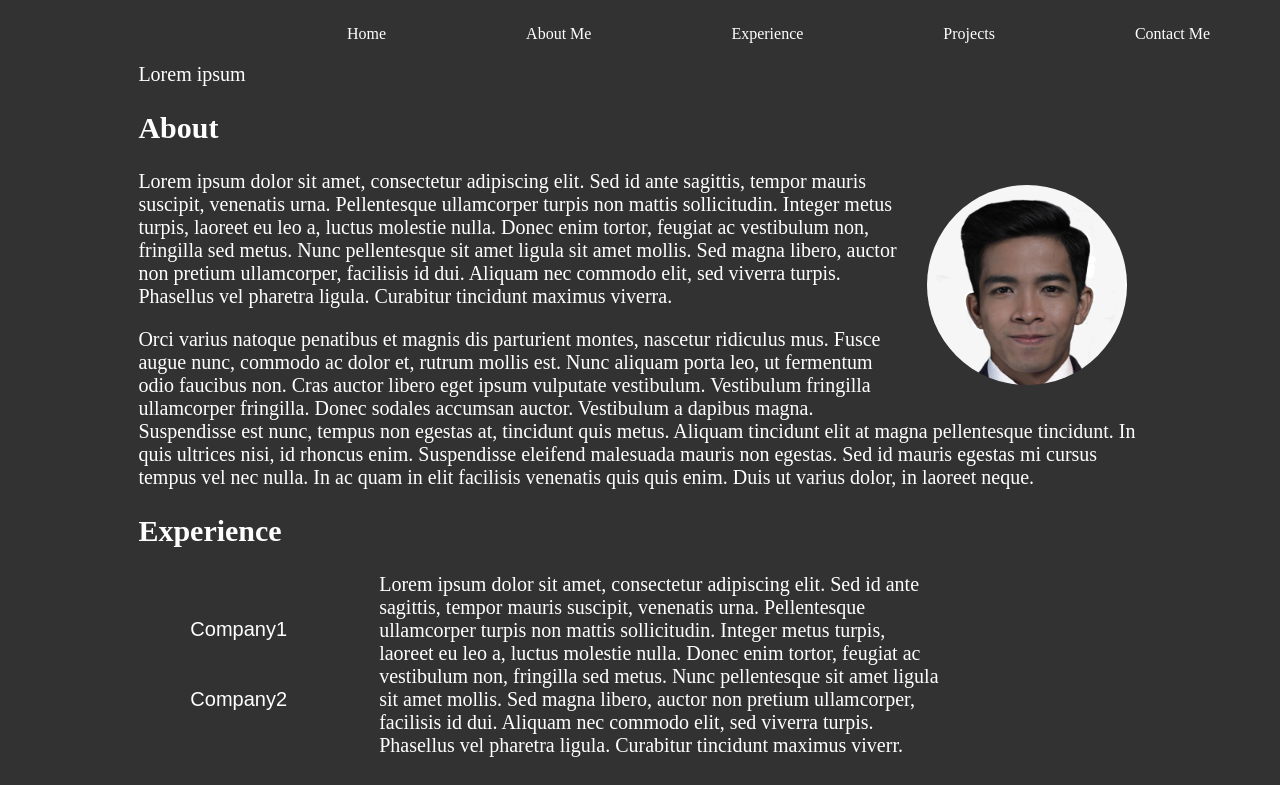
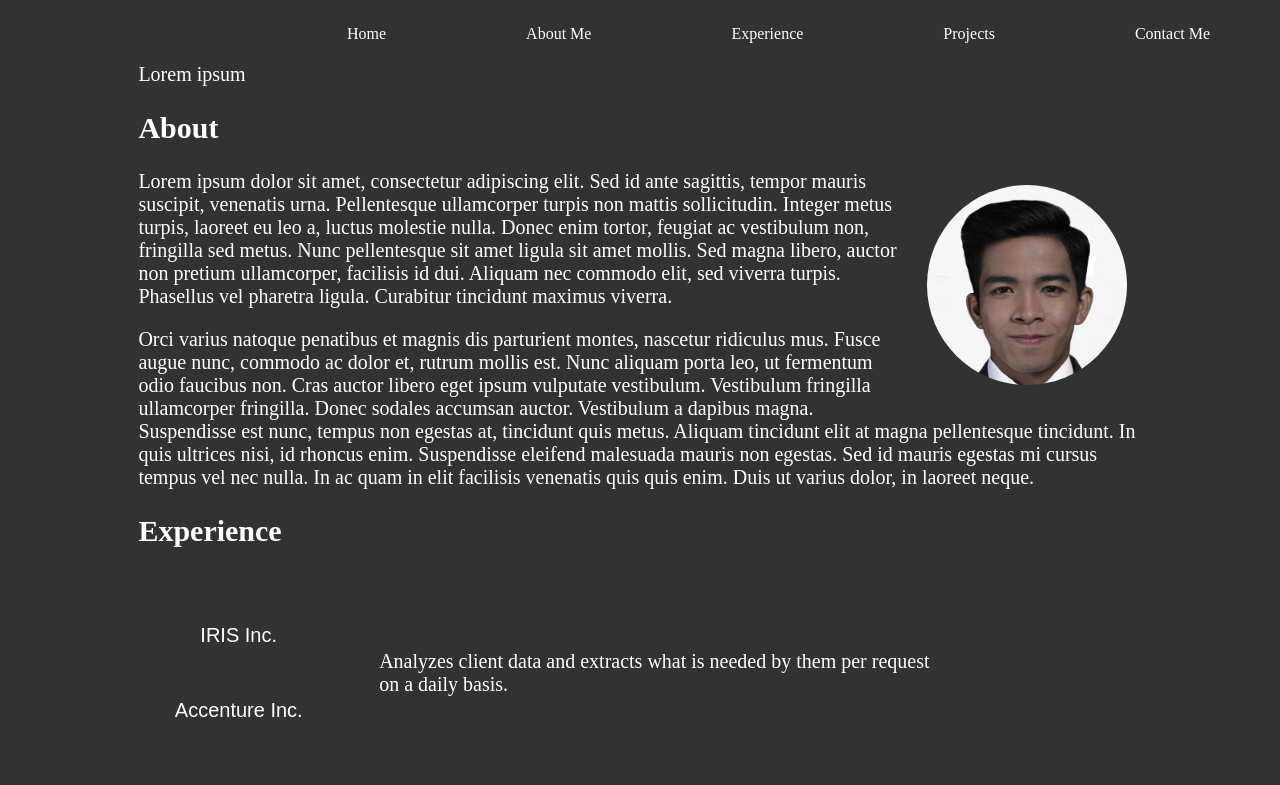
Before and after one commit to jaclirio/portfolio, an Angular app: page / in a window 1280 px wide. Shown: the top 785 px of the page. Built offline with nearby package versions, Linux system fonts and the light colour scheme.

Commit message:
add ngSwitch function to exp

```diff
--- a/src/app/home/home.component.html
+++ b/src/app/home/home.component.html
@@ -11,11 +11,12 @@
   <h2>Experience</h2>
   <div class="rowExp">
     <div class="column left">
-      <button>Company1</button>
-      <button>Company2</button>
+      <button (click)="comp1($event)">IRIS Inc.</button>
+      <button (click)="comp2($event)">Accenture Inc.</button>
     </div>
-    <div class="column right">
-      Lorem ipsum dolor sit amet, consectetur adipiscing elit. Sed id ante sagittis, tempor mauris suscipit, venenatis urna. Pellentesque ullamcorper turpis non mattis sollicitudin. Integer metus turpis, laoreet eu leo a, luctus molestie nulla. Donec enim tortor, feugiat ac vestibulum non, fringilla sed metus. Nunc pellentesque sit amet ligula sit amet mollis. Sed magna libero, auctor non pretium ullamcorper, facilisis id dui. Aliquam nec commodo elit, sed viverra turpis. Phasellus vel pharetra ligula. Curabitur tincidunt maximus viverr.
+    <div class="column right" [ngSwitch]="company">
+      <span *ngSwitchCase="'company1'">Analyzes client data and extracts what is needed by them per request on a daily basis.</span>
+      <span *ngSwitchCase="'company2'">Monitored and configured firewalls, switches, servers and other network devices for different ASEAN offices remotely. Allocated IPs to various projects and VM allocations. Troubleshooted downed devices or interfaces. Configured packet shaper bandwidth. Checked the health of the devices remotely.</span>
     </div>
   </div>
 
--- a/src/app/home/home.component.scss
+++ b/src/app/home/home.component.scss
@@ -43,6 +43,9 @@ section{
     >.right{
       flex: 70%;
       margin-left: 5%;
+      display: flex;
+      height: 200px;
+      align-items: center;
     }
   }
 }
--- a/src/app/home/home.component.ts
+++ b/src/app/home/home.component.ts
@@ -6,5 +6,15 @@ import { Component } from '@angular/core';
   styleUrls: ['./home.component.scss']
 })
 export class HomeComponent {
-
+  company = 'company1';
+  comp1(event: Event) {
+    this.company= 'company1'
+    //const span = document.getElementById('detail1')
+    //span!.textContent = 'Wasd 1234';
+  }
+  comp2(event: Event) {
+    this.company='company2'
+    //const span = document.getElementById('detail2')
+    //span!.textContent = 'Qwer 1234';
+  }
 }
```
